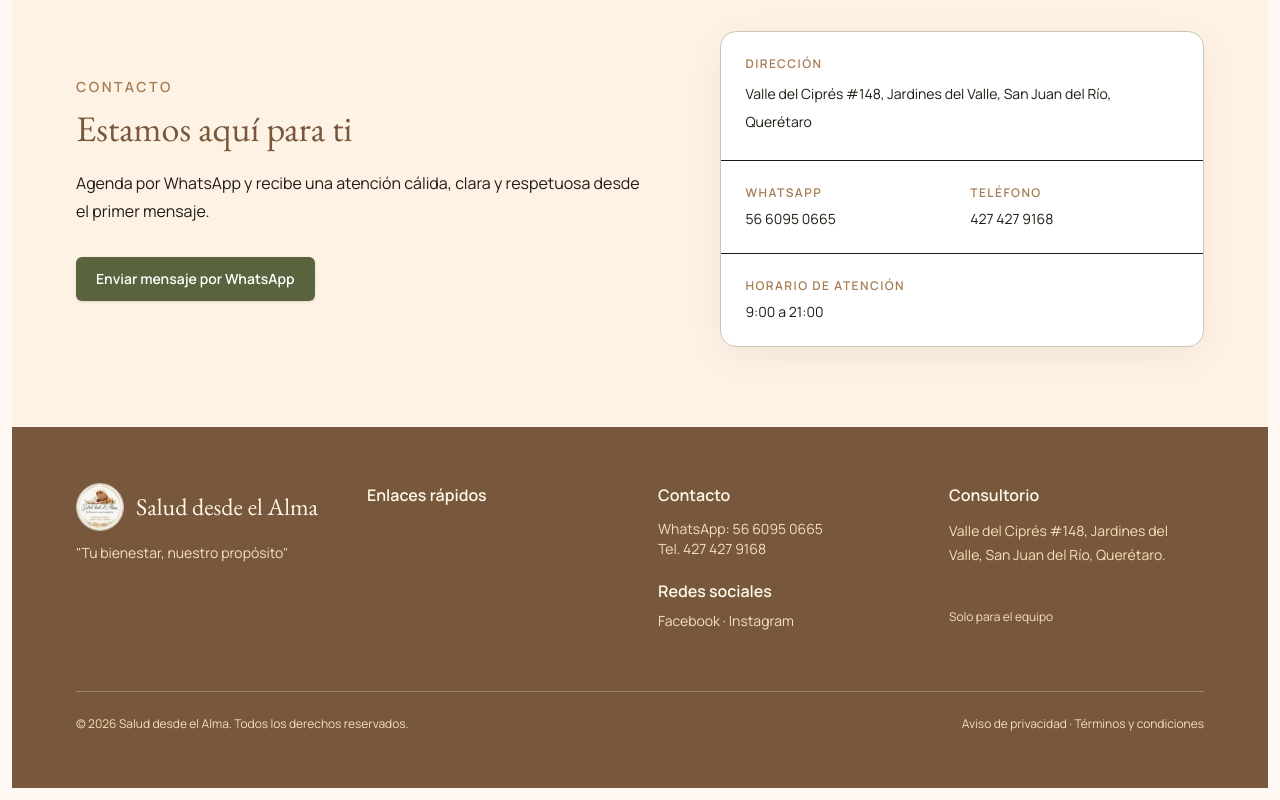
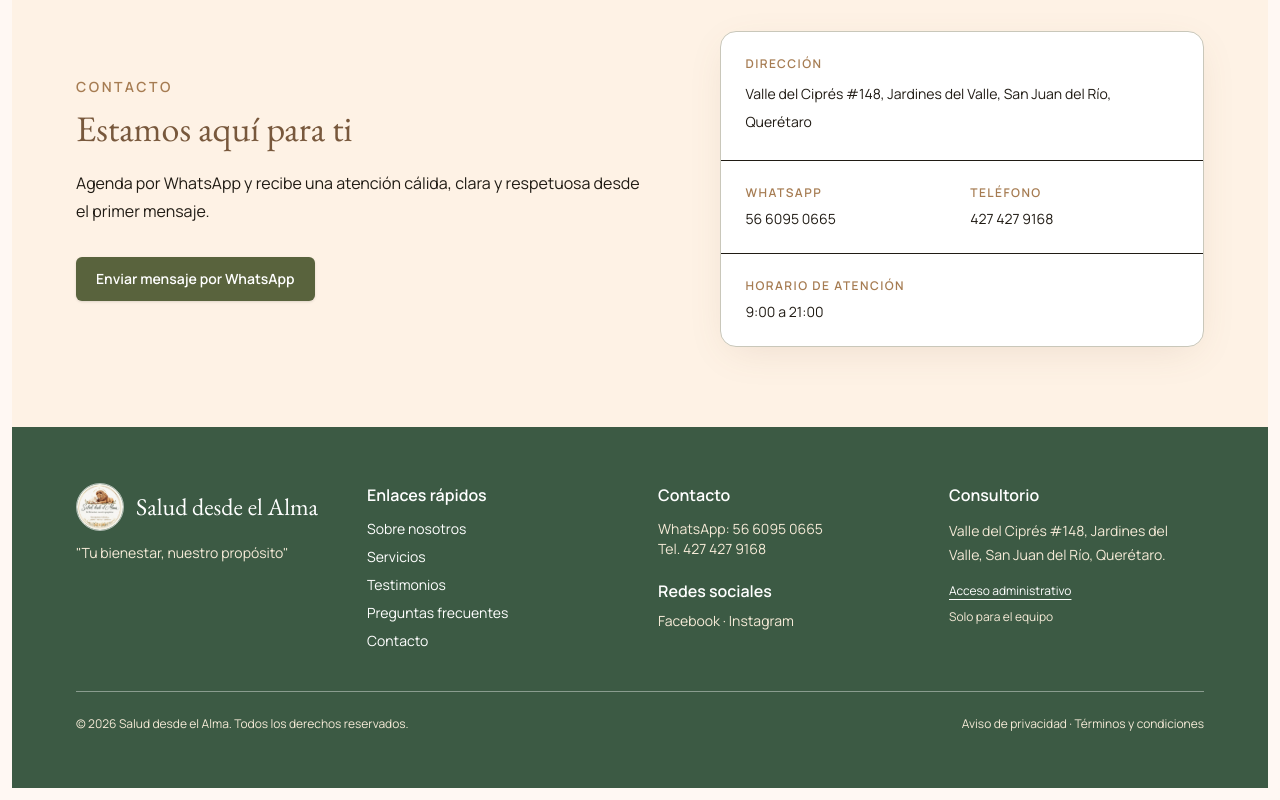
Before and after one commit to MauroMiranda0/saluddesdeelalma.org, a Next.js app in the folder frontend/: page / in a window 1280 px wide. Shown: the part 5324-6124 px from the top of the page. Built offline with nearby package versions, Linux system fonts and the light colour scheme.

Commit message:
fix(landing): improve footer text contrast

```diff
--- a/frontend/app/page.tsx
+++ b/frontend/app/page.tsx
@@ -306,56 +306,56 @@ export default function HomePage() {
           </div>
         </section>
         <footer
-          className="bg-[#78583c] px-6 py-14 text-[#fff7e9] md:px-16"
+          className="bg-[#3c5a44] px-6 py-14 text-white md:px-16"
         >
           <div className="mx-auto grid max-w-7xl gap-9 sm:grid-cols-2 lg:grid-cols-4">
             <div>
               <div className="flex items-center gap-3">
                 <BrandLogo className="h-12 w-12 border border-white/60" />
-                <p className="landing-serif text-2xl">Salud desde el Alma</p>
+                <p className="landing-serif text-2xl text-white">Salud desde el Alma</p>
               </div>
-              <p className="mt-3 text-sm text-[#f7dfbb]">
+              <p className="mt-3 text-sm text-[#f5ead7]">
                 "Tu bienestar, nuestro propósito"
               </p>
             </div>
             <div>
-              <p className="font-semibold">Enlaces rápidos</p>
+              <p className="font-semibold text-white">Enlaces rápidos</p>
               <nav aria-label="Enlaces del pie de página" className="mt-3 grid gap-2 text-sm">
-                <a href="#nosotros" className="text-[#f7dfbb] hover:text-white">
+                <a href="#nosotros" className="!text-white hover:!text-[#d9cbb3]">
                   Sobre nosotros
                 </a>
-                <a href="#servicios" className="text-[#f7dfbb] hover:text-white">
+                <a href="#servicios" className="!text-white hover:!text-[#d9cbb3]">
                   Servicios
                 </a>
-                <a href="#testimonios" className="text-[#f7dfbb] hover:text-white">
+                <a href="#testimonios" className="!text-white hover:!text-[#d9cbb3]">
                   Testimonios
                 </a>
-                <a href="#preguntas-frecuentes" className="text-[#f7dfbb] hover:text-white">
+                <a href="#preguntas-frecuentes" className="!text-white hover:!text-[#d9cbb3]">
                   Preguntas frecuentes
                 </a>
-                <a href="#contacto" className="text-[#f7dfbb] hover:text-white">
+                <a href="#contacto" className="!text-white hover:!text-[#d9cbb3]">
                   Contacto
                 </a>
               </nav>
             </div>
             <div>
-              <p className="font-semibold">Contacto</p>
-              <p className="mt-3 text-sm text-[#f7dfbb]">WhatsApp: 56 6095 0665</p>
-              <p className="text-sm text-[#f7dfbb]">Tel. 427 427 9168</p>
-              <p className="mt-5 font-semibold">Redes sociales</p>
-              <p className="mt-2 text-sm text-[#f7dfbb]">Facebook · Instagram</p>
+              <p className="font-semibold text-white">Contacto</p>
+              <p className="mt-3 text-sm text-[#f5ead7]">WhatsApp: 56 6095 0665</p>
+              <p className="text-sm text-[#f5ead7]">Tel. 427 427 9168</p>
+              <p className="mt-5 font-semibold text-white">Redes sociales</p>
+              <p className="mt-2 text-sm text-[#f5ead7]">Facebook · Instagram</p>
             </div>
             <div>
-              <p className="font-semibold">Consultorio</p>
-              <p className="mt-3 text-sm leading-6 text-[#f7dfbb]">
+              <p className="font-semibold text-white">Consultorio</p>
+              <p className="mt-3 text-sm leading-6 text-[#f5ead7]">
                 Valle del Ciprés #148, Jardines del Valle, San Juan del Río,
                 Querétaro.
               </p>
               <AdminAccessLink />
-              <p className="mt-2 text-xs text-[#f7dfbb]">Solo para el equipo</p>
+              <p className="mt-2 text-xs text-[#f5ead7]">Solo para el equipo</p>
             </div>
           </div>
-          <div className="mx-auto mt-10 flex max-w-7xl flex-col gap-2 border-t border-white/25 pt-6 text-xs text-[#f7dfbb] sm:flex-row sm:justify-between">
+          <div className="mx-auto mt-10 flex max-w-7xl flex-col gap-2 border-t border-white/40 pt-6 text-xs text-[#f5ead7] sm:flex-row sm:justify-between">
             <p>© 2026 Salud desde el Alma. Todos los derechos reservados.</p>
             <p>Aviso de privacidad · Términos y condiciones</p>
           </div>
--- a/frontend/components/landing/admin-access-link.tsx
+++ b/frontend/components/landing/admin-access-link.tsx
@@ -3,7 +3,7 @@ import Link from "next/link";
 export const AdminAccessLink = () => (
   <Link
     href="/admin/login"
-    className="mt-4 inline-block text-xs text-[#f7dfbb] underline underline-offset-4 hover:text-white"
+    className="mt-4 inline-block text-xs !text-white underline underline-offset-4 hover:!text-[#d9cbb3]"
   >
     Acceso administrativo
   </Link>
```
